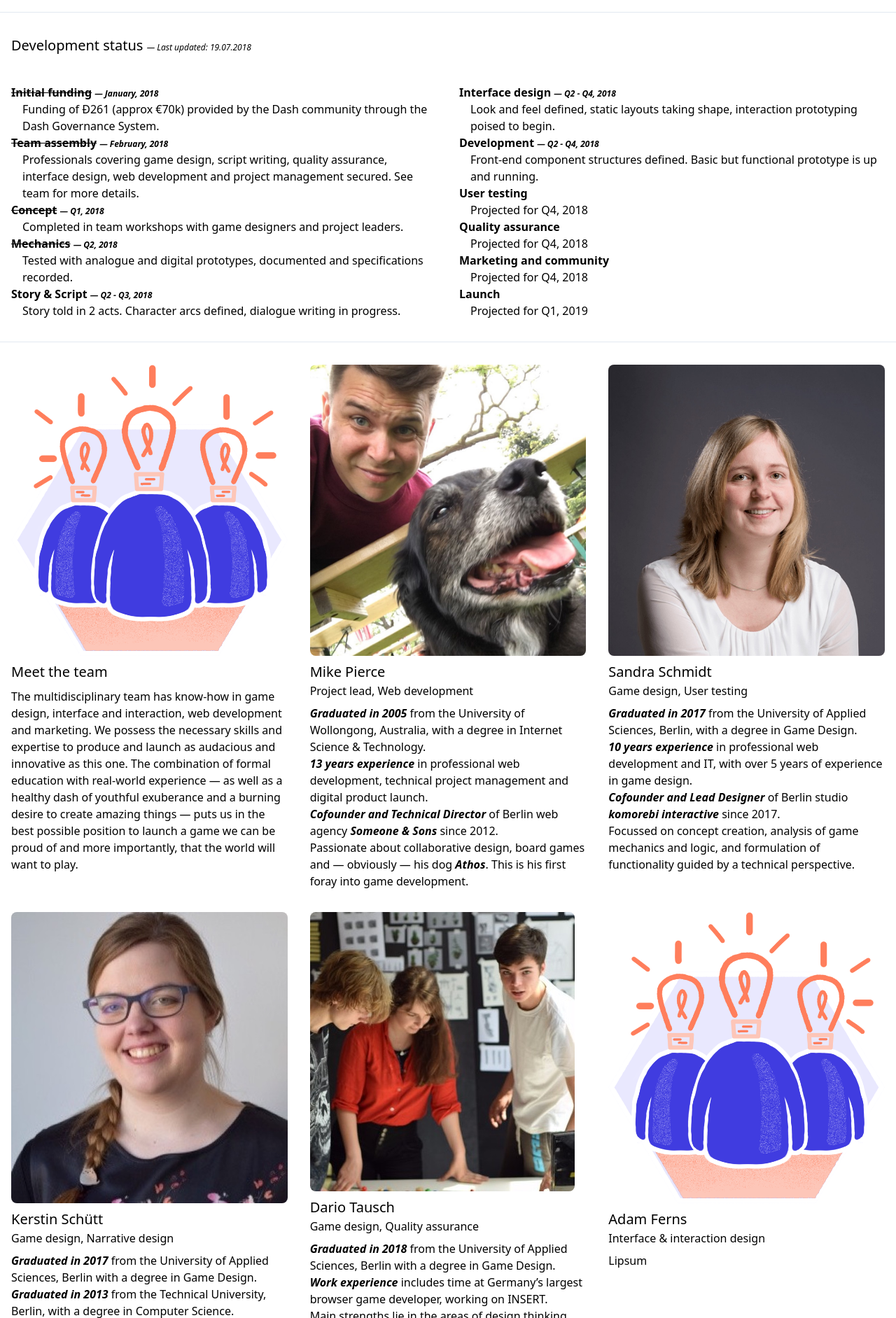
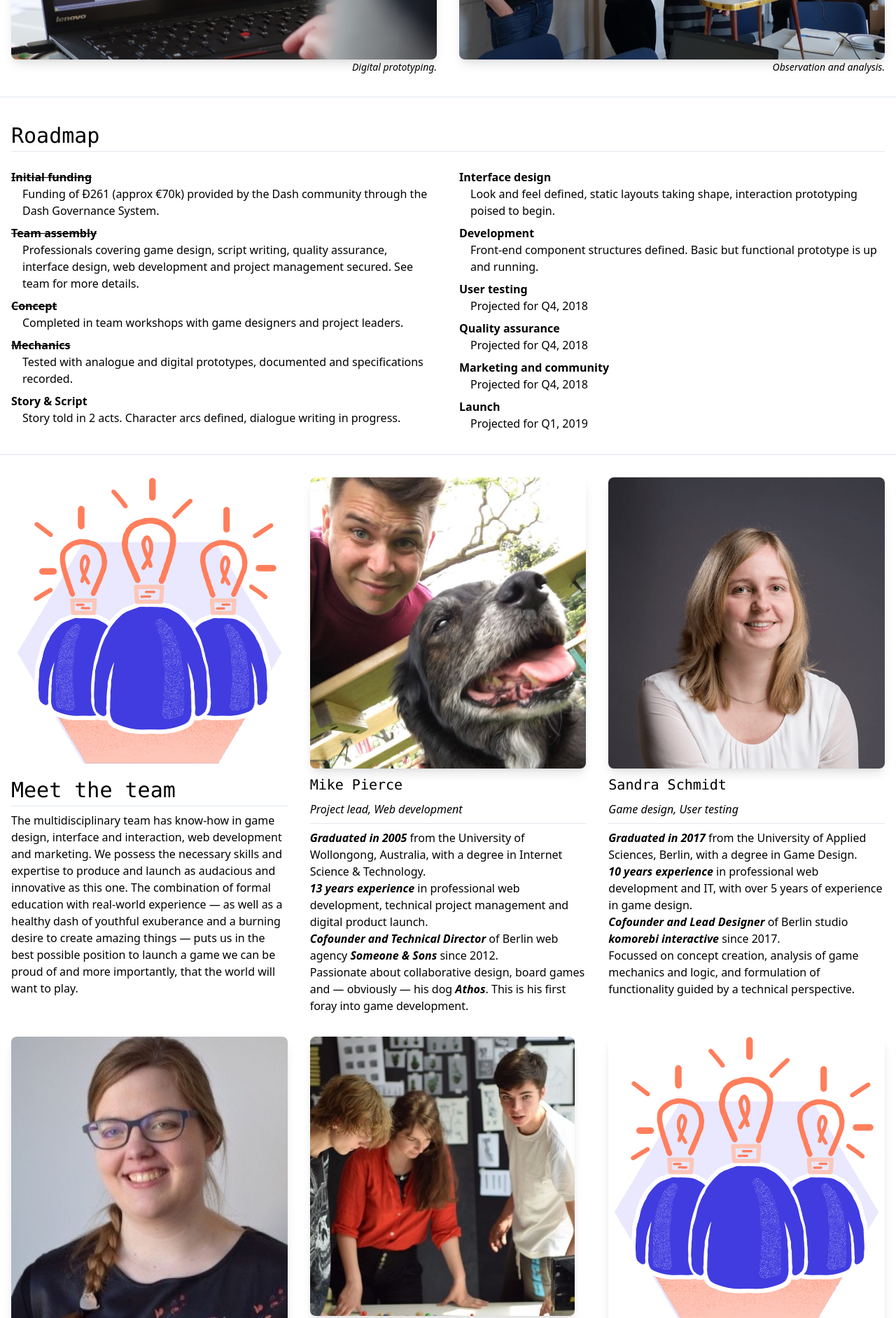
Before and after one commit to thrill-house/thrill.house, a PHP site: page /brains in a window 1280 px wide. Shown: the part 1935-3818 px from the top of the page at 70% size. Run offline with PHP 8.4, Linux system fonts and the light colour scheme.

Commit message:
Updates to homepage to link to brAIns project page. brAIns tem and styling updates.

```diff
--- a/brains/index.html
+++ b/brains/index.html
@@ -4,13 +4,19 @@
 		<meta charset="UTF-8" />
 		<title>brAIns — brought to you by Thrillhouse OÜ</title>
 		<link href="https://cdn.jsdelivr.net/npm/tailwindcss/dist/tailwind.min.css" rel="stylesheet">
+		<!-- Global site tag (gtag.js) - Google Analytics -->
+		<script async src="https://www.googletagmanager.com/gtag/js?id=UA-113621922-1"></script>
+		<script>
+		  window.dataLayer = window.dataLayer || [];
+		  function gtag(){dataLayer.push(arguments);}
+		  gtag('js', new Date());
+		  gtag('config', 'UA-113621922-1');
+		</script>
 	</head>
 	<body class="container mx-auto leading-normal text-indigo-dark bg-orange-lightest">
-
 		<header id="header" class="flex flex-row-reverse">
 			<div class="p-4 w-3/4">
-				<h1 class="text-5xl font-mono font-light">br<span class="font-bold">AI</span>ns</h1>
-				<hr class="mt-4 border-t-2 border-indigo-dark">
+				<h1 class="text-5xl font-mono font-light text-orange border-b border-orange-lighter">br<span class="font-bold">AI</span>ns</h1>
 				<h2 class="mt-4">… is the working title for an upcoming browser-based idle game exploring the possibilities and consequences of humankind’s headlong dive into the development of Artificial Intelligence.</h2>
 			</div>
 			<div class="p-4 w-1/4">
@@ -20,25 +26,25 @@
 		<main id="main" class="border-t-2 border-indigo-dark py-4">
 			<div id="concept" class="flex">
 				<div class="p-4 w-1/3">
-					<h3 class="text-xl">Concept</h3>
+					<h3 class="text-3xl text-orange font-mono border-b border-orange-lighter">Concept</h3>
 					<p class="mt-2">Our player is in control of the development of an <strong class="italic">Artificial Intelligence</strong>, with the ability to direct it’s learning by unlocking and providing access to new <strong class="italic">abilities</strong> and <strong class="italic">data sources</strong>.</p>
 					<p class="mt-2">As the <strong class="italic">AI</strong> learns more about itself and it’s surroundings, it also begins to develop an understanding of <strong class="italic">human emotion</strong>.</p>
 					<p class="mt-2">As the <strong class="italic">rich, non-linear narrative</strong> of the game is slowly revealed, we begin to understand the implications of this knowledge being applied in <strong class="italic">real-world matters</strong> such as education, business, government and even <strong class="italic">consciousness</strong> itself.</p>
 				</div>
 				<div class="p-4 w-2/3">
 					<figure>
-						<img src="img/screenshots/screenshot.jpg" alt="Screenshot in progress">
+						<img src="img/screenshots/screenshot.jpg" alt="Screenshot in progress" class="rounded-lg shadow-lg">
 						<figcaption class="text-right italic text-sm">In progress design drafts.</figcaption>
 					</figure>
 				</div>
 			</div>
-			<div id="features" class="mt-4 flex flex-row-reverse border-t border-indigo-lightest pt-4">
+			<div id="features" class="mt-4 flex flex-row-reverse border-t border-indigo-lighter pt-4">
 				<div class="p-4 w-2/3">
-					<h3 class="text-xl">Unique features</h3>
+					<h3 class="text-3xl text-orange font-mono border-b border-orange-lighter">Unique features</h3>
 					<p class="mt-2"><strong class="italic">brAIns</strong> combines elements of the proven genre of <strong class="italic">idle games</strong> with the emerging technological revolution that is <strong class="italic">cryptocurrency</strong> and <strong class="italic">blockchain</strong>.</p>
 					<p class="mt-2">Unlike most idle clickers, a central component of the game is the <strong class="italic">evocative story</strong> following the exploits of the human and synthetic characters integral in the development of the AI, which unfolds in different variations based on the <strong class="italic">player’s choices</strong>.</p>
 					<p class="mt-2">Players can not only compete on <strong class="italic">global leaderboards</strong> through the decentralised data storage of the blockchain, they can even <strong class="italic">interact</strong> by trading with each other for <strong class="italic">cryptocurrency</strong>.</p>
-					<h3 class="text-xl mt-4">Technology</h3>
+					<h3 class="text-3xl text-orange mt-4 font-mono border-b border-orange-lighter">Technology</h3>
 					<ul class="mt-2">
 						<li>Operates primarily in the player’s <strong class="italic">web browser</strong>, with minimal server side components necessary.</li>
 						<li><strong class="italic">Cross-platform</strong> for desktop, tablet and mobile devices from any manufacturer, due to the utilisation of open web technologies.</li>
@@ -49,73 +55,76 @@
 					<img src="img/icons/reach.png" alt="Reach">
 				</div>
 			</div>
-			<div id="highlights" class="mt-4 flex flex-wrap border-t border-indigo-lightest pt-4">
+			<div id="highlights" class="mt-4 flex flex-wrap border-t border-indigo-lighter pt-4">
+				<div class="p-4 w-full">
+					<h3 class="text-3xl text-orange font-mono border-b border-orange-lighter">Highlights from the process</h3>
+				</div>
 				<figure class="p-4 w-1/3">
-					<img src="img/highlights/discussion.jpg" alt="Discussion">
+					<img src="img/highlights/discussion.jpg" alt="Discussion" class="rounded-lg shadow-lg">
 					<figcaption class="text-right italic text-sm">Designers in discussion.</figcaption>
 				</figure>
 				<figure class="p-4 w-1/3">
-					<img src="img/highlights/analogue-prototype.jpg" alt="Analogue prototype">
+					<img src="img/highlights/analogue-prototype.jpg" alt="Analogue prototype" class="rounded-lg shadow-lg">
 					<figcaption class="text-right italic text-sm">Analogue prototyping.</figcaption>
 				</figure>
 				<figure class="p-4 w-1/3">
-					<img src="img/highlights/sketching.jpg" alt="Sketching">
+					<img src="img/highlights/sketching.jpg" alt="Sketching" class="rounded-lg shadow-lg">
 					<figcaption class="text-right italic text-sm">Interface sketches.</figcaption>
 				</figure>
 				<figure class="p-4 w-1/2">
-					<img src="img/highlights/digital-prototype.jpg" alt="Digital prototype">
+					<img src="img/highlights/digital-prototype.jpg" alt="Digital prototype" class="rounded-lg shadow-lg">
 					<figcaption class="text-right italic text-sm">Digital prototyping.</figcaption>
 				</figure>
 				<figure class="p-4 w-1/2">
-					<img src="img/highlights/observation.jpg" alt="Observation">
+					<img src="img/highlights/observation.jpg" alt="Observation" class="rounded-lg shadow-lg">
 					<figcaption class="text-right italic text-sm">Observation and analysis.</figcaption>
 				</figure>
 			</div>
-			<div id="status" class="mt-4 flex flex-wrap border-t border-indigo-lightest pt-4">
-				<div class="p-4 w-full">
-					<h3 class="text-xl">Development status <em class="text-xs">— Last updated: 19.07.2018</em></h3>
+			<div id="roadmap" class="mt-4 flex flex-wrap border-t border-indigo-lighter pt-4">
+				<div class="p-4 pb-0 w-full">
+					<h3 class="text-3xl text-orange font-mono border-b border-orange-lighter">Roadmap <em class="text-xs bg-orange py-1 px-2 rounded-full text-white align-middle font-mono">Last update: 19.07.2018</em></h3>
 				</div>
 				<div class="p-4 w-1/2">
 					<dl class="mt-2">
-						<dt class="font-bold"><span class="line-through">Initial funding</span> <em class="text-xs">— January, 2018</em></dt>
+						<dt class="font-bold"><span class="line-through">Initial funding</span> <em class="text-xs bg-green py-1 px-2 rounded-full text-white font-mono">Complete: January, 2018</em></dt>
 						<dd class="ml-4">Funding of Đ261 (approx €70k) provided by the Dash community through the <a href="https://www.dash.org/governance/" class="text-indigo">Dash Governance System</a>.</dd>
-						<dt class="font-bold"><span class="line-through">Team assembly</span> <em class="text-xs">— February, 2018</em></dt>
+						<dt class="mt-2 font-bold"><span class="line-through">Team assembly</span> <em class="text-xs bg-green py-1 px-2 rounded-full text-white font-mono">Complete: February, 2018</em></dt>
 						<dd class="ml-4">Professionals covering game design, script writing, quality assurance, interface design, web development and project management secured. See <a href="#team" class="text-indigo">team</a> for more details.</dd>
-						<dt class="font-bold"><span class="line-through">Concept</span> <em class="text-xs">— Q1, 2018</em></dt>
+						<dt class="mt-2 font-bold"><span class="line-through">Concept</span> <em class="text-xs bg-green py-1 px-2 rounded-full text-white font-mono">Complete: April, 2018</em></dt>
 						<dd class="ml-4">Completed in team workshops with game designers and project leaders.</dd>
-						<dt class="font-bold"><span class="line-through">Mechanics</span> <em class="text-xs">— Q2, 2018</em></dt>
+						<dt class="mt-2 font-bold"><span class="line-through">Mechanics</span> <em class="text-xs bg-green py-1 px-2 rounded-full text-white font-mono">Complete: May, 2018</em></dt>
 						<dd class="ml-4">Tested with analogue and digital prototypes, documented and specifications recorded.</dd>
-						<dt class="font-bold">Story &amp; Script <em class="text-xs">— Q2 - Q3, 2018</em></dt>
+						<dt class="mt-2 font-bold">Story &amp; Script <em class="text-xs bg-blue py-1 px-2 rounded-full text-white font-mono">In progress: Q2 - Q3, 2018</em></dt>
 						<dd class="ml-4">Story told in 2 acts. Character arcs defined, dialogue writing in progress.</dd>
 					</dl>
 				</div>
 				<div class="p-4 w-1/2">
 					<dl class="mt-2">
-						<dt class="font-bold">Interface design <em class="text-xs">— Q2 - Q4, 2018</em></dt>
+						<dt class="font-bold">Interface design <em class="text-xs bg-blue py-1 px-2 rounded-full text-white font-mono">In progress: Q2 - Q4, 2018</em></dt>
 						<dd class="ml-4">Look and feel defined, static layouts taking shape, interaction prototyping poised to begin.</dd>
-						<dt class="font-bold">Development <em class="text-xs">— Q2 - Q4, 2018</em></dt>
+						<dt class="mt-2 font-bold">Development <em class="text-xs bg-blue py-1 px-2 rounded-full text-white font-mono">In progress: Q2 - Q4, 2018</em></dt>
 						<dd class="ml-4">Front-end component structures defined. Basic but functional prototype is up and running.</dd>
-						<dt class="font-bold">User testing</dt>
+						<dt class="mt-2 font-bold">User testing</dt>
 						<dd class="ml-4">Projected for Q4, 2018</dd>
-						<dt class="font-bold">Quality assurance</dt>
+						<dt class="mt-2 font-bold">Quality assurance</dt>
 						<dd class="ml-4">Projected for Q4, 2018</dd>
-						<dt class="font-bold">Marketing and community</dt>
+						<dt class="mt-2 font-bold">Marketing and community</dt>
 						<dd class="ml-4">Projected for Q4, 2018</dd>
-						<dt class="font-bold">Launch</dt>
+						<dt class="mt-2 font-bold">Launch</dt>
 						<dd class="ml-4">Projected for Q1, 2019</dd>
 					</dl>
 				</div>
 			</div>
-			<div id="team" class="mt-4 flex flex-wrap border-t border-indigo-lightest pt-4">
+			<div id="team" class="mt-4 flex flex-wrap border-t border-indigo-lighter pt-4">
 				<div class="p-4 w-1/3">
 					<img src="img/icons/team.png" alt="Team">
-					<h4 class="mt-2 text-xl">Meet the team</h3>
+					<h4 class="mt-2 text-3xl text-orange font-mono border-b border-orange-lighter">Meet the team</h3>
 					<p class="mt-2">The multidisciplinary team has know-how in game design, interface and interaction, web development and marketing. We possess the necessary skills and expertise to produce and launch as audacious and innovative as this one. The combination of formal education with real-world experience — as well as a healthy dash of youthful exuberance and a burning desire to create amazing things — puts us in the best possible position to launch a game we can be proud of and more importantly, that the world will want to play.</p>
 				</div>
 				<div class="p-4 w-1/3">
-					<img src="img/team/mike.jpg" alt="Mike Pierce" class="rounded-lg">
-					<h4 class="mt-2 text-xl">Mike Pierce</h3>
-					<h5>Project lead, Web development</h5>
+					<img src="img/team/mike.jpg" alt="Mike Pierce" class="rounded-lg shadow-lg">
+					<h4 class="mt-2 text-xl text-orange font-mono">Mike Pierce</h3>
+					<h5 class="mt-2 pb-2 text-base text-orange italic border-b border-orange-lighter">Project lead, Web development</h5>
 					<ul class="mt-2">
 						<li><strong class="italic">Graduated in 2005</strong> from the University of Wollongong, Australia, with a degree in Internet Science &amp; Technology.</li>
 						<li><strong class="italic">13 years experience</strong> in professional web development, technical project management and digital product launch.</li>
@@ -124,9 +133,9 @@
 					</ul>
 				</div>
 				<div class="p-4 w-1/3">
-					<img src="img/team/sandra.jpg" alt="Sandra Schmidt" class="rounded-lg">
-					<h4 class="mt-2 text-xl">Sandra Schmidt</h3>
-					<h5>Game design, User testing</h5>
+					<img src="img/team/sandra.jpg" alt="Sandra Schmidt" class="rounded-lg shadow-lg">
+					<h4 class="mt-2 text-xl text-orange font-mono">Sandra Schmidt</h3>
+					<h5 class="mt-2 pb-2 text-base text-orange italic border-b border-orange-lighter">Game design, User testing</h5>
 					<ul class="mt-2">
 						<li><strong class="italic">Graduated in 2017</strong> from the University of Applied Sciences, Berlin, with a degree in Game Design.</li>
 						<li><strong class="italic">10 years experience</strong> in professional web development and IT, with over 5 years of experience in game design.</li>
@@ -135,9 +144,9 @@
 					</ul>
 				</div>
 				<div class="p-4 w-1/3">
-					<img src="img/team/kerstin.jpg" alt="Kerstin Schütt" class="rounded-lg">
-					<h4 class="mt-2 text-xl">Kerstin Schütt</h3>
-					<h5>Game design, Narrative design</h5>
+					<img src="img/team/kerstin.jpg" alt="Kerstin Schütt" class="rounded-lg shadow-lg">
+					<h4 class="mt-2 text-xl text-orange font-mono">Kerstin Schütt</h3>
+					<h5 class="mt-2 pb-2 text-base text-orange italic border-b border-orange-lighter">Game design, Narrative design</h5>
 					<ul class="mt-2">
 						<li><strong class="italic">Graduated in 2017</strong> from the University of Applied Sciences, Berlin with a degree in Game Design.</li>
 						<li><strong class="italic">Graduated in 2013</strong> from the Technical University, Berlin, with a degree in Computer Science.</li>
@@ -146,9 +155,9 @@
 					</ul>
 				</div>
 				<div class="p-4 w-1/3">
-					<img src="img/team/dario.jpg" alt="Dario Tausch" class="rounded-lg">
-					<h4 class="mt-2 text-xl">Dario Tausch</h3>
-					<h5>Game design, Quality assurance</h5>
+					<img src="img/team/dario.jpg" alt="Dario Tausch" class="rounded-lg shadow-lg">
+					<h4 class="mt-2 text-xl text-orange font-mono">Dario Tausch</h3>
+					<h5 class="mt-2 pb-2 text-base text-orange italic border-b border-orange-lighter">Game design, Quality assurance</h5>
 					<ul class="mt-2">
 						<li><strong class="italic">Graduated in 2018</strong> from the University of Applied Sciences, Berlin with a degree in Game Design.</li>
 						<li><strong class="italic">Work experience</strong> includes time at Germany’s largest browser game developer, working on INSERT.</li>
@@ -156,24 +165,32 @@
 					</ul>
 				</div>
 				<div class="p-4 w-1/3">
-					<img src="img/icons/team.png" alt="Adam Ferns" class="rounded-lg">
-					<h4 class="mt-2 text-xl">Adam Ferns</h3>
-					<h5>Interface &amp; interaction design</h5>
+					<img src="img/icons/team.png" alt="Adam Ferns" class="rounded-lg shadow-lg">
+					<h4 class="mt-2 text-xl text-orange font-mono">Adam Ferns</h3>
+					<h5 class="mt-2 pb-2 text-base text-orange italic border-b border-orange-lighter">Interface &amp; interaction design</h5>
 					<ul class="mt-2">
 						<li>Lipsum</li>
 					</ul>
 				</div>
-				<div class="p-4 w-1/3">
-					<h4 class="mt-2 text-xl">Additional contributors</h3>
-					<dl class="mt-2">
-						<dd class="font-bold">Joy Belgassem</dd>
-						<dt class="ml-4">Design consultant</dt>
-						<dd class="font-bold">Daniel McStay</dd>
-						<dt class="ml-4">Development consultant</dt>
-						<dd class="font-bold">Lukas Stockburger</dd>
-						<dt class="ml-4">Development consultant</dt>
-						<dd class="font-bold">Don Ho</dd>
-						<dt class="ml-4">Cryptocurrency and blockchain consultant.</dt>
+				<div class="p-4 w-full">
+					<h4 class="text-xl text-orange font-mono border-b border-orange-lighter">Additional contributors</h3>
+					<dl class="mt-2 flex">
+						<div class="w-1/4">
+							<dd class="font-bold">Joy Belgassem</dd>
+							<dt>Design consultant</dt>
+						</div>
+						<div class="w-1/4">
+							<dd class="font-bold">Daniel McStay</dd>
+							<dt>Development consultant</dt>
+						</div>
+						<div class="w-1/4">
+							<dd class="font-bold">Lukas Stockburger</dd>
+							<dt>Development consultant</dt>
+						</div>
+						<div class="w-1/4">
+							<dd class="font-bold">Don Ho</dd>
+							<dt>Crypto &amp; Blockchain consultant.</dt>
+						</div>
 					</dl>
 				</div>
 			</div>
--- a/index.html
+++ b/index.html
@@ -3,7 +3,7 @@
 	<head>
 		<meta charset="UTF-8" />
 		<title>Thrillhouse</title>
-		<link rel="stylesheet" href="style.css?cache=1" />
+		<link rel="stylesheet" href="style/style.css" />
 		<!-- Global site tag (gtag.js) - Google Analytics -->
 		<script async src="https://www.googletagmanager.com/gtag/js?id=UA-113621922-1"></script>
 		<script>
@@ -26,7 +26,7 @@
 		<article>
 			<h3>Current projects</h3>
 			<ul>
-				<li><a href="https://dash-game.launchaco.com" target="_blank">“Dash Game”</a></li>
+				<li><a href="/brains">brAIns</a></li>
 			</ul>
 		</article>
 	</body>
--- a/style.css
+++ b/style/style.css
@@ -4,7 +4,7 @@ html {
 }
 
 body {
-	background: url('thrillhouse.gif') no-repeat center;
+	background: url('../img/thrillhouse.gif') no-repeat center;
 	background-size: cover;
 	width: 100%;
 	height: 100vh;
```
Also changed, not shown: img/thrillhouse.gif (renamed from thrillhouse.gif).
